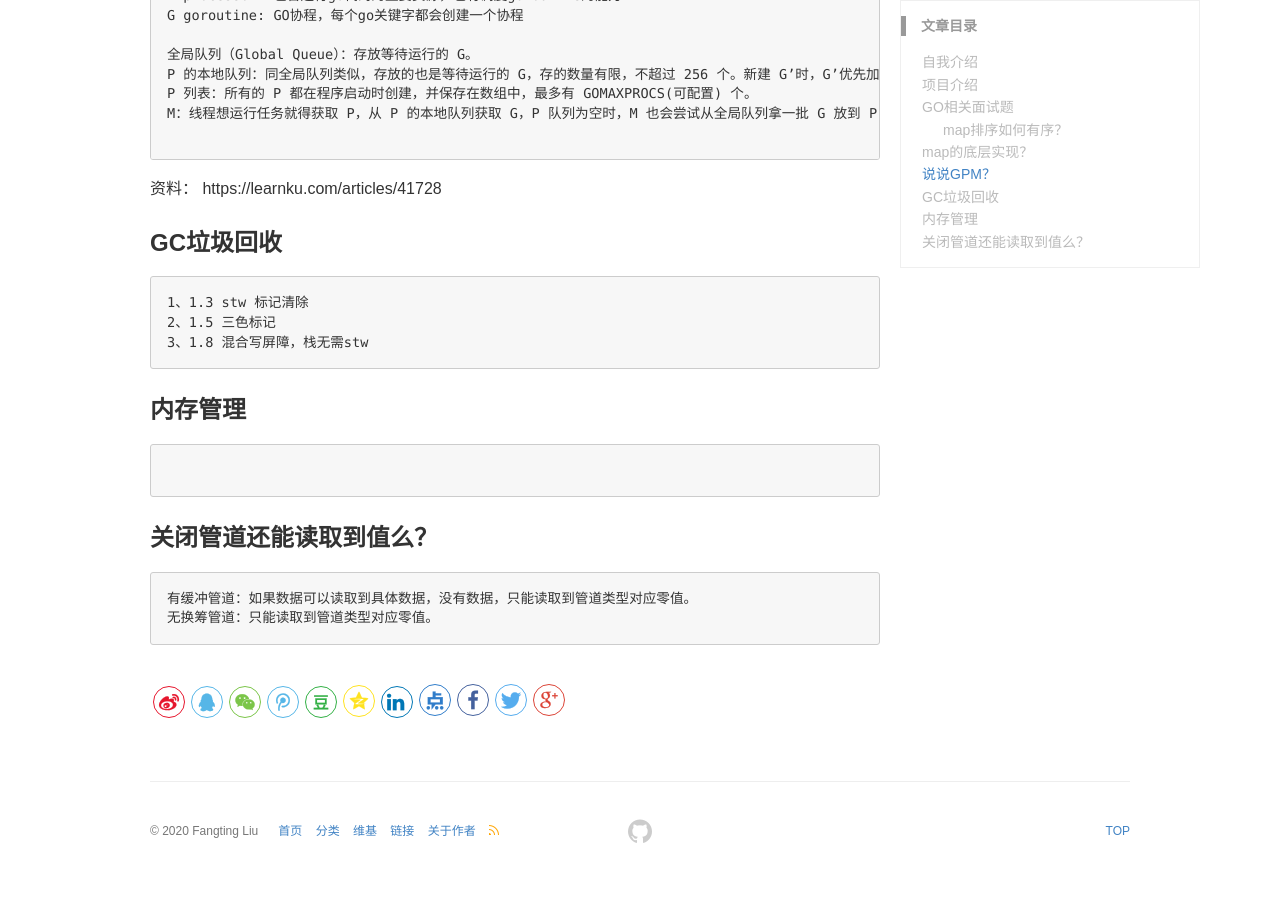
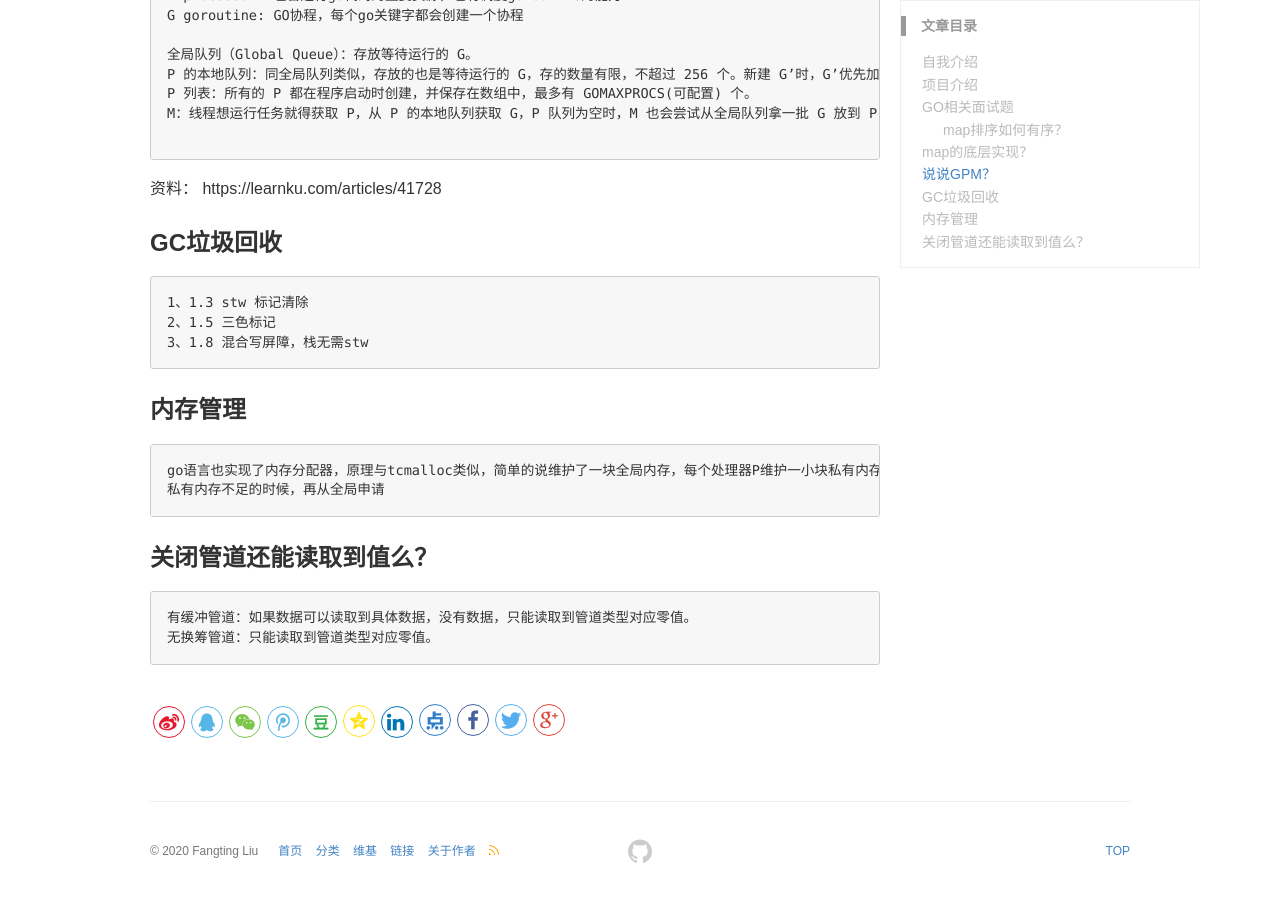
Before and after one commit to echo-music/echo-music.github.io, a Jekyll site: the page built from _posts/2019-08-05- 后端面试题.md, in a window 1280 px wide and 900 px high, scrolled down 3788 px. Built offline with Jekyll 4.4.1, drawn with Linux system fonts in a browser that asks for light colours; our own code applies the rules of GitHub Pages for plain Markdown files; comment, search, counter and statistics services are not loaded.

Commit message:
面试题

````diff
--- a/_posts/2019-08-05- 后端面试题.md
+++ b/_posts/2019-08-05- 后端面试题.md
@@ -194,11 +194,11 @@ https://learnku.com/articles/41728
 
 ### 内存管理
 ```
-
+go语言也实现了内存分配器，原理与tcmalloc类似，简单的说维护了一块全局内存，每个处理器P维护一小块私有内存
+私有内存不足的时候，再从全局申请
 ```
 
 ### 关闭管道还能读取到值么？
-
 ```
 有缓冲管道：如果数据可以读取到具体数据，没有数据，只能读取到管道类型对应零值。
 无换筹管道：只能读取到管道类型对应零值。
````
